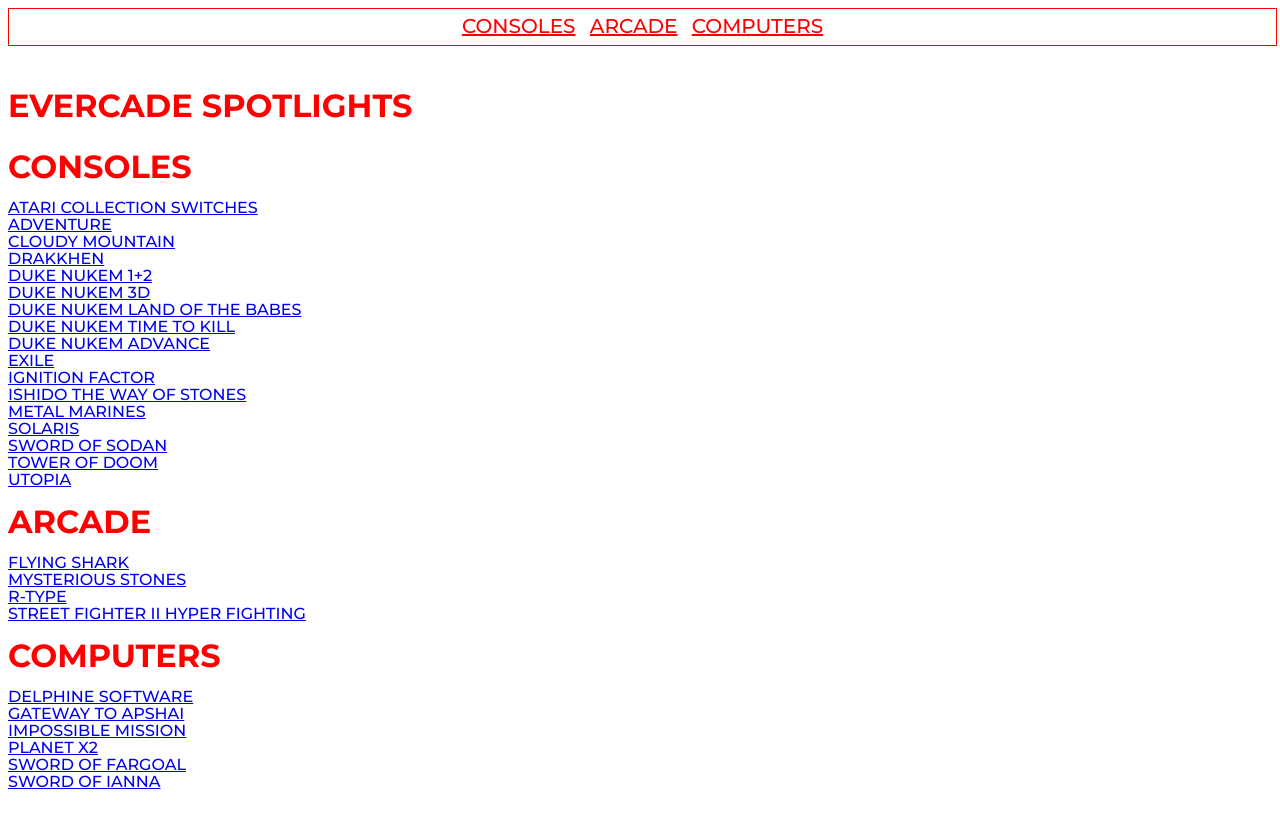
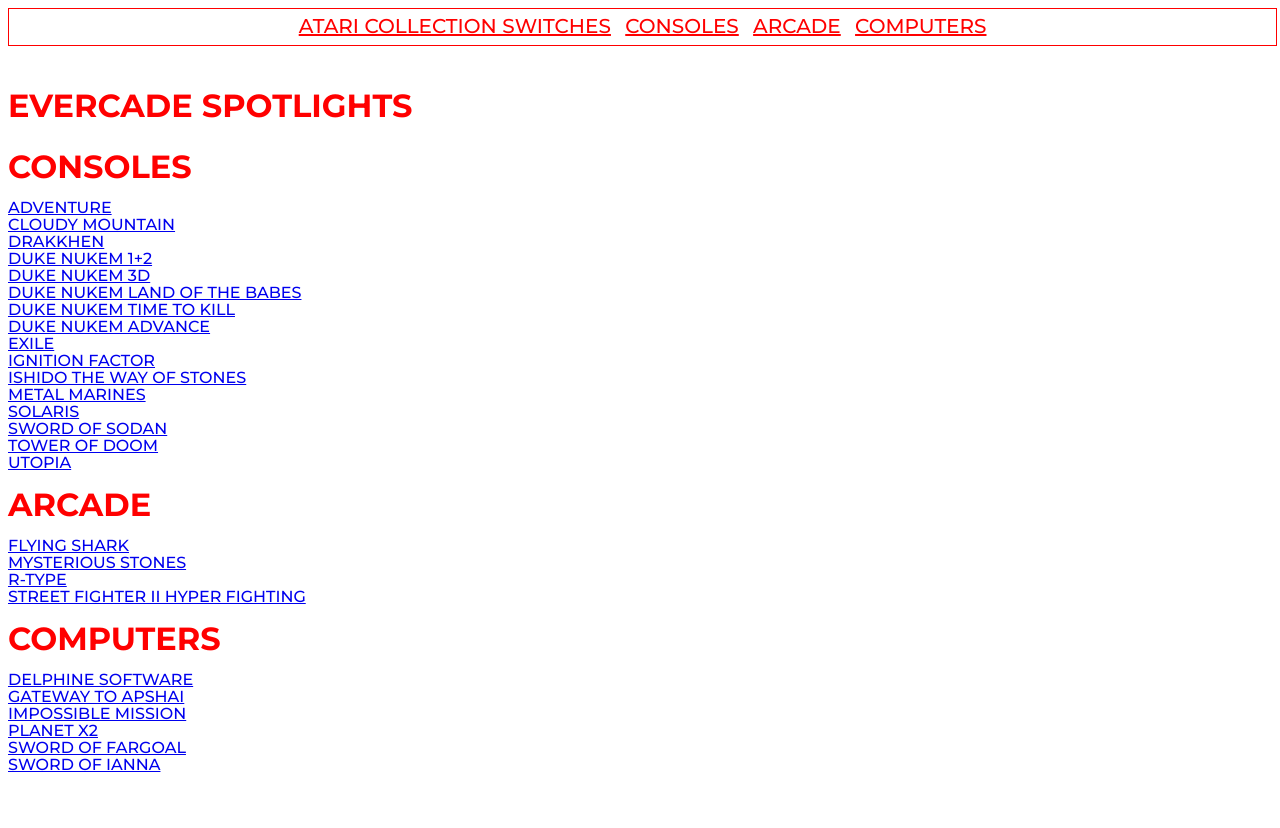
Before and after one commit to larky83/evercade, a plain HTML site: page index.html in a window 1280 px wide. Shown: the top 828 px of the page. Drawn offline with Linux system fonts and the light colour scheme.

Commit message:
Update index.html

```diff
--- a/index.html
+++ b/index.html
@@ -8,6 +8,7 @@
     <body>
         <header>
             <div id="nav">
+                <a href="atari.html">ATARI COLLECTION SWITCHES</a>
                 <a href="#CONSOLES">CONSOLES</a>
                 <a href="#ARCADE">ARCADE</a>
                 <a href="#COMPUTERS">COMPUTERS</a>
@@ -19,7 +20,6 @@
             <div>
                 <h1>EVERCADE SPOTLIGHTS</h1>
                 <h1>CONSOLES</h1>
-                <p><a href="atari.html">ATARI COLLECTION SWITCHES</a></p>
                 <p><a href="https://evercade.co.uk/evercade-game-spotlight-adventure-atari-collection-1/">ADVENTURE</a></p>
                 <p><a href="https://evercade.co.uk/evercade-game-spotlight-cloudy-mountain-intellivision-collection-2/">CLOUDY MOUNTAIN</a></p>
                 <p><a href="https://evercade.co.uk/evercade-game-spotlight-drakkhen-piko-interactive-collection-1/">DRAKKHEN</a></p>
```
